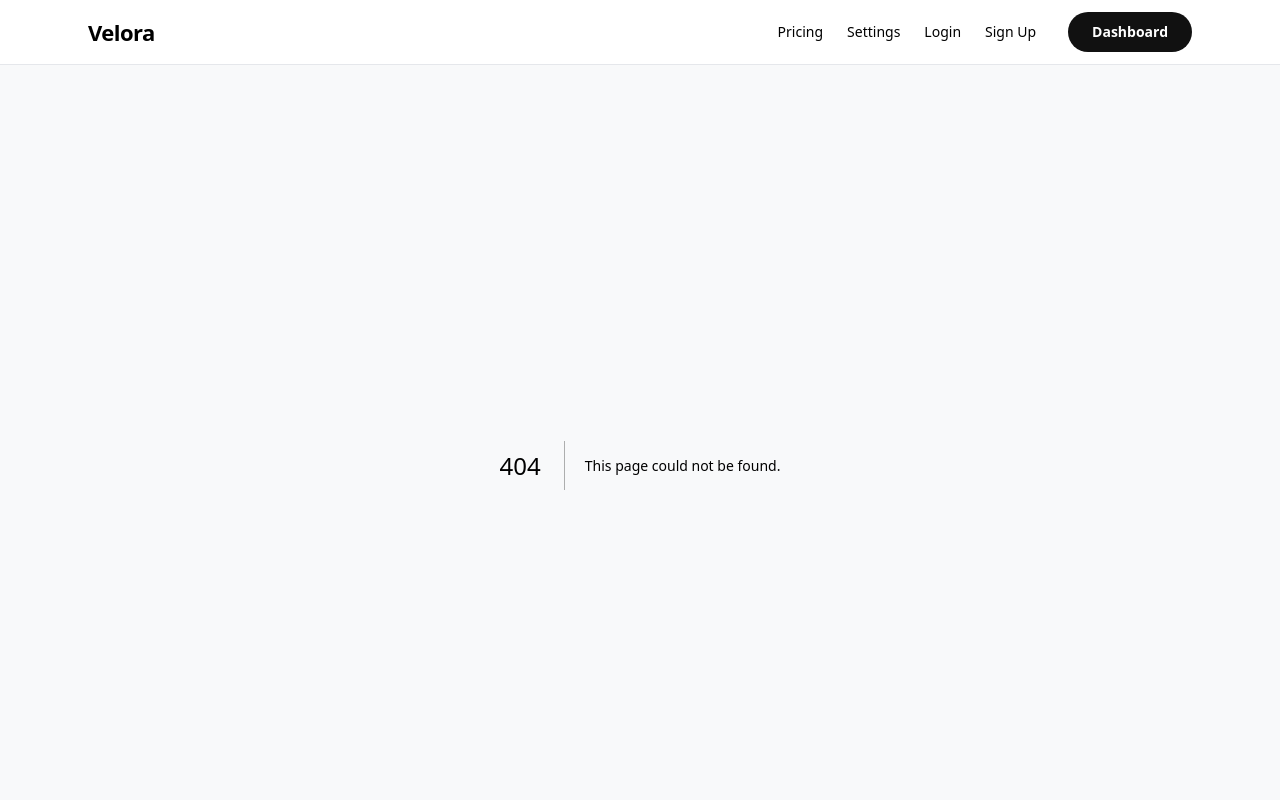
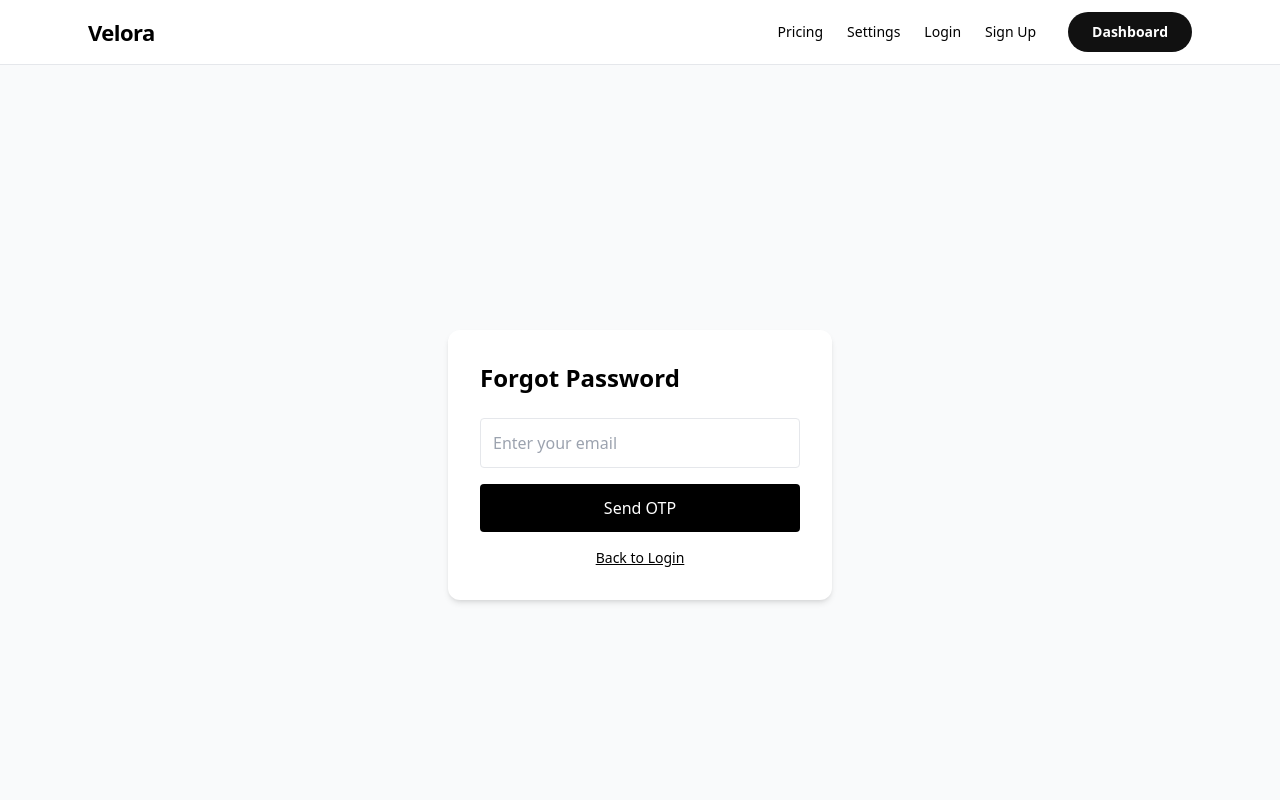
Before and after one commit to Ravs10/saas-starter-kit, a Next.js app: page /forgot-password in a window 1280 px wide. Before the commit this address had no page. Shown: the top 800 px of the page. Built offline with nearby package versions, Linux system fonts and the light colour scheme.

Commit message:
Implement Forgot Password page with OTP functionality

```diff
--- /dev/null
+++ b/app/forgot-password/page.tsx
@@ -0,0 +1,77 @@
+"use client"
+import { useState } from "react"
+import PasswordInput from "@/app/components/PasswordInput"
+
+export default function ForgotPasswordPage() {
+  const [step, setStep] = useState(1)
+  const [email, setEmail] = useState("")
+  const [otp, setOtp] = useState("")
+  const [newPass, setNewPass] = useState("")
+  const [loading, setLoading] = useState(false)
+
+  async function sendOtp(e:any) {
+    e.preventDefault()
+    setLoading(true)
+    const res = await fetch("/api/auth/send-otp", {
+      method: "POST",
+      body: JSON.stringify({ email }),
+      headers: { "Content-Type": "application/json" }
+    })
+    const data = await res.json()
+    setLoading(false)
+    if (data.success) {
+      alert(`OTP sent! Debug OTP: ${data.debug_otp} (D1 me bhi save hai)`)
+      setStep(2)
+    } else {
+      alert("Error: " + data.error)
+    }
+  }
+
+  async function changePass(e:any) {
+    e.preventDefault()
+    setLoading(true)
+    const res = await fetch("/api/auth/change-password", {
+      method: "POST",
+      body: JSON.stringify({ email, otp, newPassword: newPass }),
+      headers: { "Content-Type": "application/json" }
+    })
+    const data = await res.json()
+    setLoading(false)
+    if (data.success) {
+      alert("Password changed! Now login.")
+      window.location.href = "/login"
+    } else {
+      alert("Error: " + data.error)
+    }
+  }
+
+  return (
+    <div className="min-h-screen flex items-center justify-center bg-gray-50">
+      <div className="bg-white p-8 rounded-xl shadow-md w-96">
+        <h1 className="text-2xl font-bold mb-6">
+          {step === 1 ? "Forgot Password" : "Reset Password"}
+        </h1>
+
+        {step === 1 ? (
+          <form onSubmit={sendOtp}>
+            <input className="w-full border p-3 rounded mb-4" placeholder="Enter your email" value={email} onChange={e=>setEmail(e.target.value)} required />
+            <button disabled={loading} className="w-full bg-black text-white p-3 rounded">
+              {loading ? "Sending OTP..." : "Send OTP"}
+            </button>
+          </form>
+        ) : (
+          <form onSubmit={changePass}>
+            <input className="w-full border p-3 rounded mb-3" placeholder="Email" value={email} disabled />
+            <input className="w-full border p-3 rounded mb-3" placeholder="6-digit OTP" value={otp} onChange={e=>setOtp(e.target.value)} required />
+            <PasswordInput value={newPass} onChange={(e:any)=>setNewPass(e.target.value)} placeholder="New Password" />
+            <button disabled={loading} className="w-full bg-black text-white p-3 rounded mt-2">
+              {loading ? "Updating..." : "Change Password"}
+            </button>
+          </form>
+        )}
+
+        <p className="mt-4 text-center text-sm"><a href="/login" className="underline">Back to Login</a></p>
+      </div>
+    </div>
+  )
+}
```
